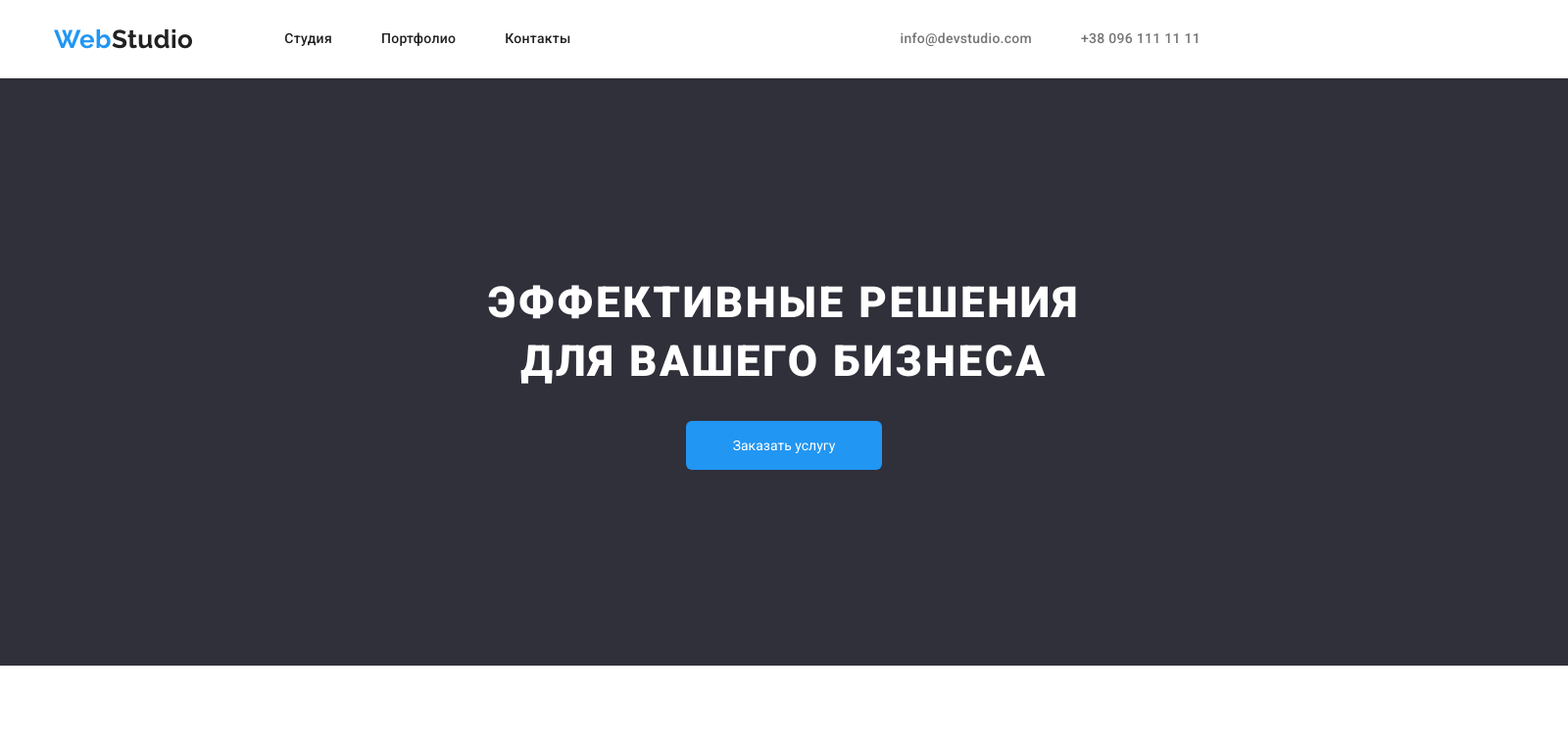
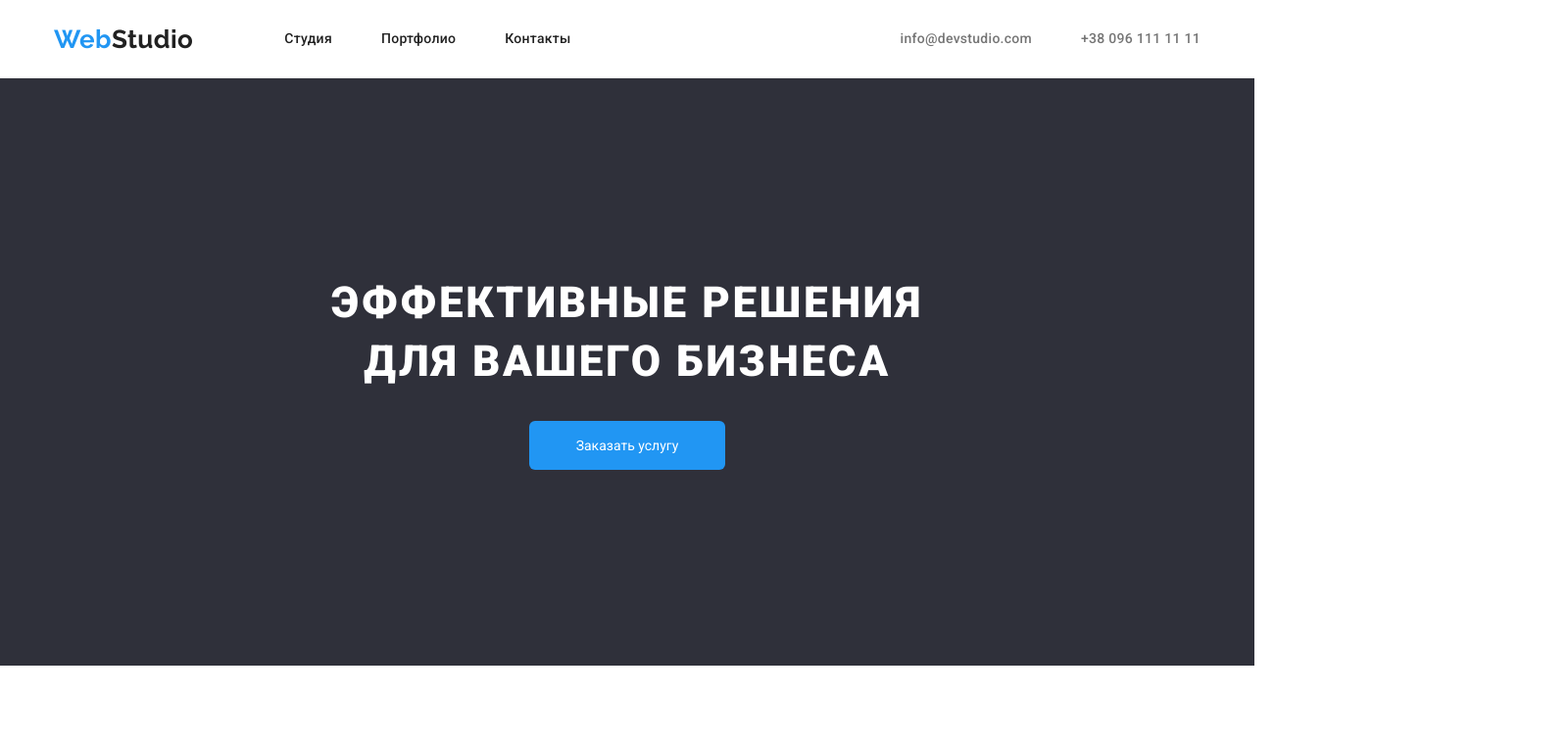
Before and after one commit to NataliyaKulibaba/goit-markup-hw-03, a plain HTML site: page index.html in a window 1280 px wide. Shown: the top 756 px of the page at 98% size, 1600 px wide, since content can reach past the window. Drawn offline with nearby package versions, Linux system fonts and the light colour scheme.

Commit message:
добавила и скрыла заголовок, подправила Героя

```diff
--- a/css/style.css
+++ b/css/style.css
@@ -9,9 +9,8 @@
   width: 1200px;
   padding-left: 15px;
   padding-right: 15px;
-  margin-left: auto;
-  margin-right: auto;
-}
+  margin: 0 auto;
+  }
 .list {
   list-style: none;
   padding: 0;
@@ -128,7 +127,7 @@ header {
 /* Герой */
 
 .hero {
-  display: inline-block;
+  display: block;
   margin: 0 auto;
 
   background-color: #2f303a;
@@ -154,13 +153,12 @@ header {
   }
 
 .button {
-  display: inline-block;
+  display: block;
   min-width: 200px;
   height: 50px;
   padding: 10px 32px;
-  margin-left: 700px;
-  margin-right: 700px;
-  margin-bottom: 200px;
+  margin: 0 auto;
+
 
   background-color: var(--accent-color);
   color: var(--primary-white-color);
@@ -177,6 +175,10 @@ header {
   letter-spacing: 0.06em;
   font-size: 16px;
   line-height: 1.87px;
+}
+.section-title.advantages {
+  visibility: hidden;
+  display: none;
 }
 
 /*  Секция Преимущества */
--- a/index.html
+++ b/index.html
@@ -35,16 +35,19 @@
   <main>
     <!--Герой-->
     <section class="hero">
-      <div class="hero">
-        <h1 class="hero-title">Эффективные решения для вашего бизнеса</h1>
-        <button class="button">Заказать услугу</button>
-      </div>
+     <div class="container">
+       <div class="hero">
+          <h1 class="hero-title">Эффективные решения для вашего бизнеса</h1>
+          <button class="button">Заказать услугу</button>
+        </div>
+     </div>
     </section>
 
     <!-- Секция Преимущества -->
 
     <section class="section advantages">
       <div class="container">
+        <h2 class="section-title advantages">Преимущества</h2>
          <ul class="advantages list">
           <li class="item" >
             <h3 class="advantages-title">Внимание к деталям</h3>
```
